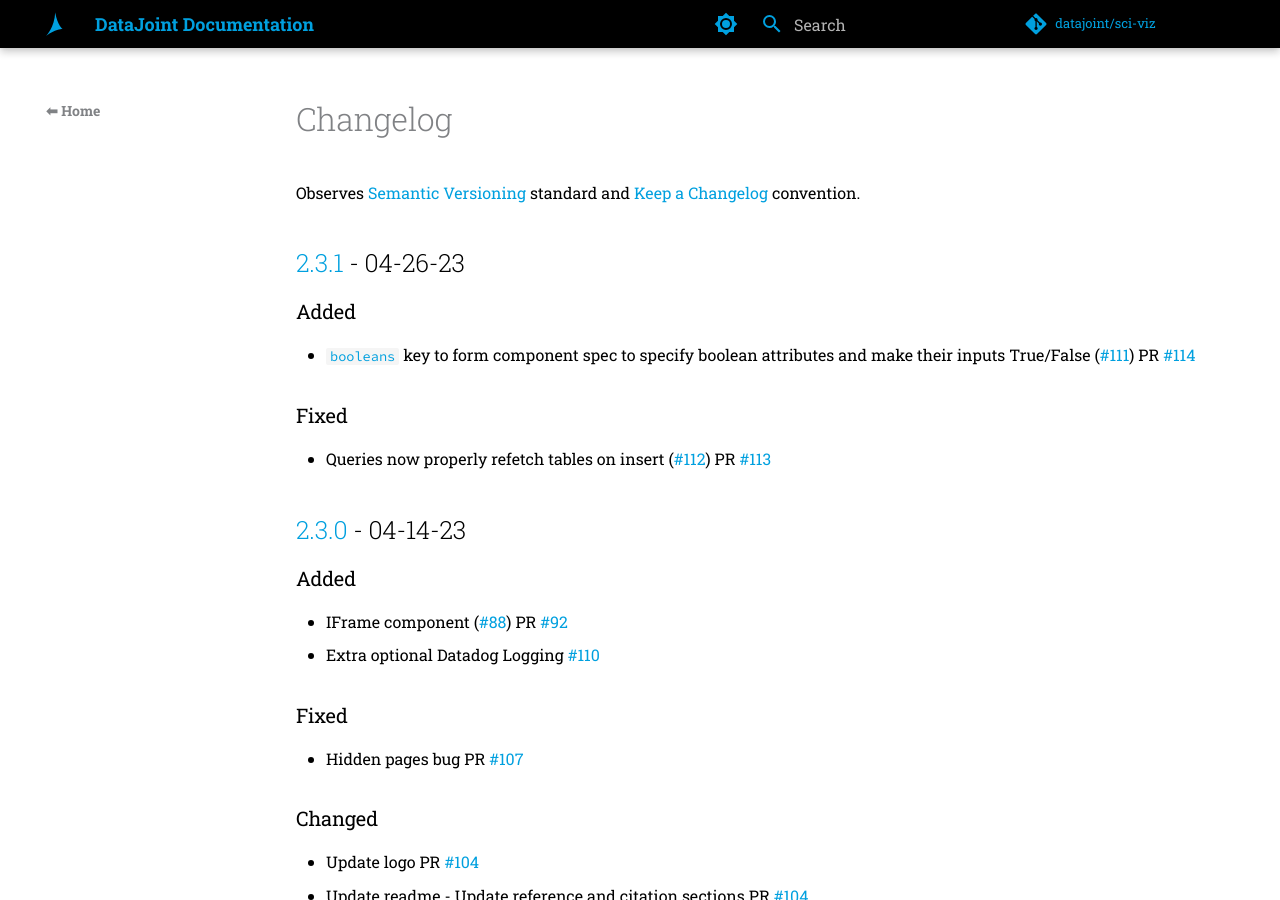
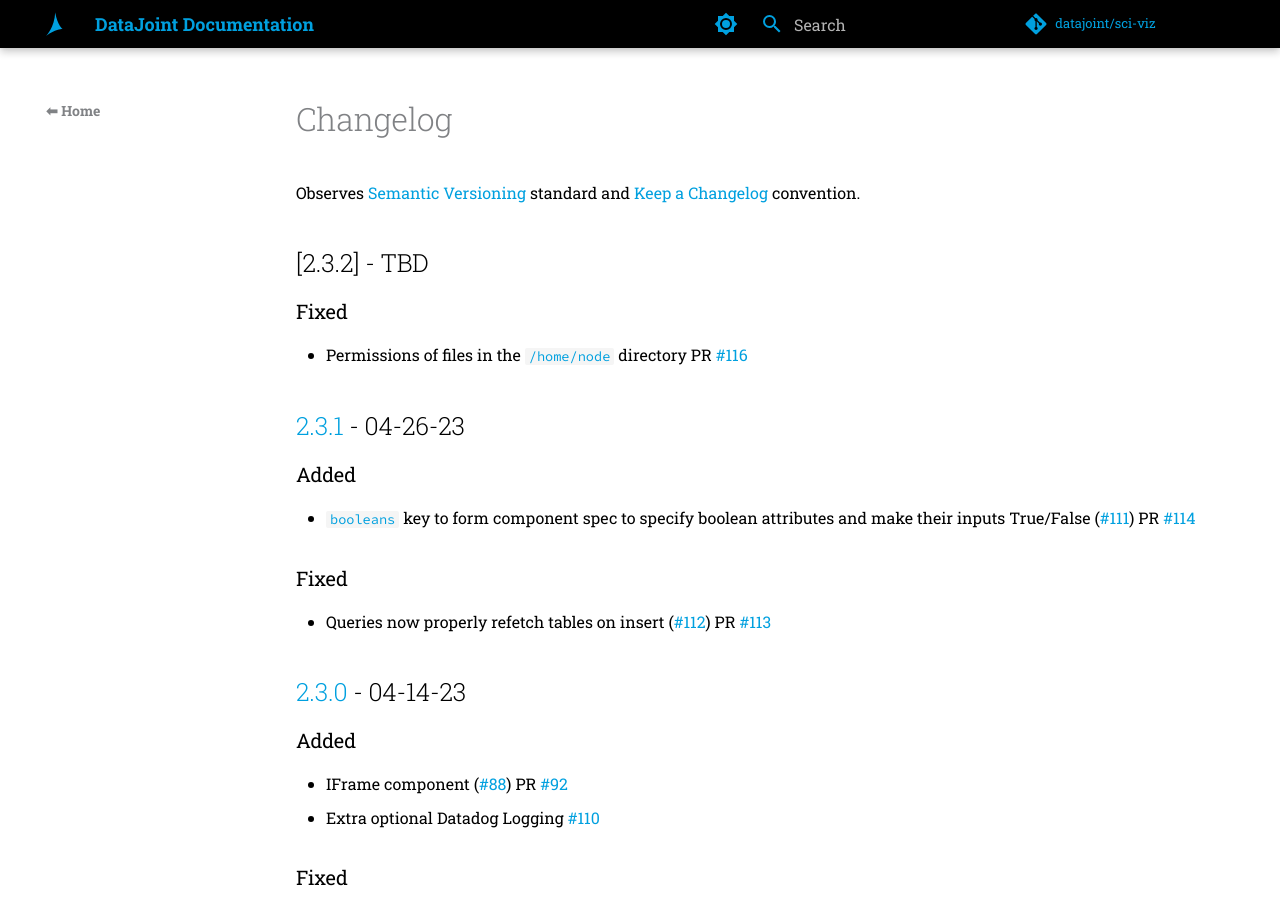
Before and after one commit to datajoint/sci-viz, an MkDocs documentation site: the page built from docs/src/changelog.md, in a window 1280 px wide and 900 px high. Built offline with MkDocs 1.6.1 and Material for MkDocs 9.7.7, drawn with Linux system fonts in a browser that asks for light colours; comment, search, counter and statistics services are not loaded; the version menu is left out.

Commit message:
changelog

```diff
--- a/docs/src/changelog.md
+++ b/docs/src/changelog.md
@@ -1,6 +1,12 @@
 # Changelog
 
 Observes [Semantic Versioning](https://semver.org/spec/v2.0.0.html) standard and [Keep a Changelog](https://keepachangelog.com/en/1.0.0/) convention.
+
+## [2.3.2] - TBD
+
+### Fixed
+
+- Permissions of files in the `/home/node` directory PR [#116](https://github.com/datajoint/sci-viz/pull/116)
 
 ## [2.3.1] - 04-26-23
 
```
